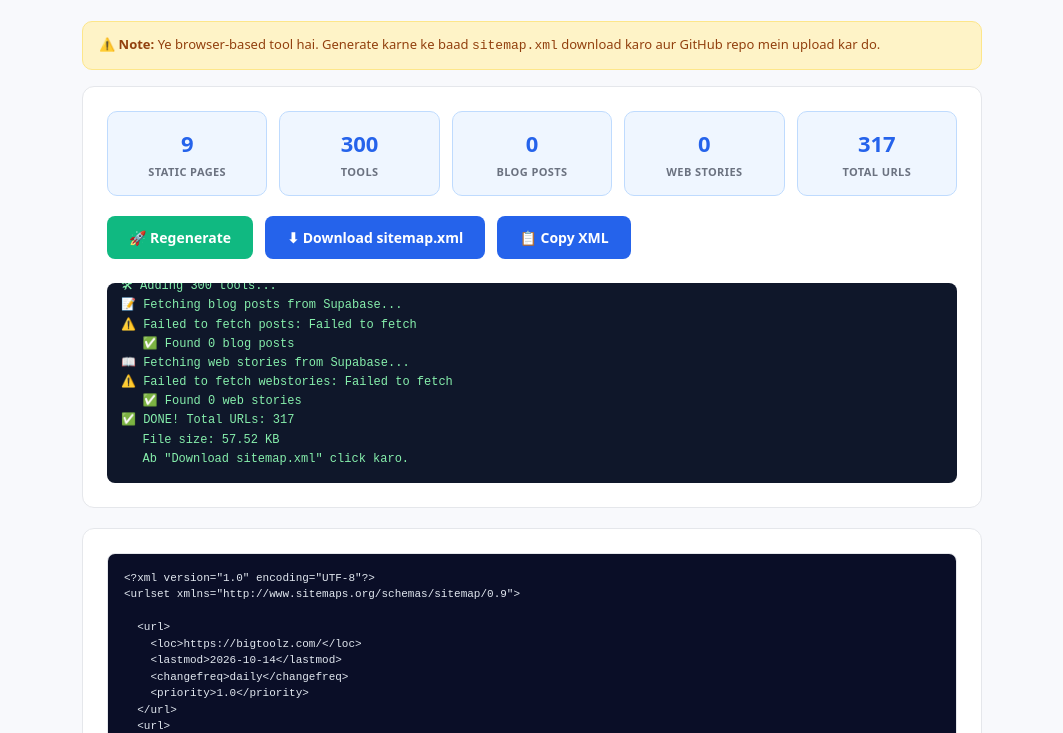
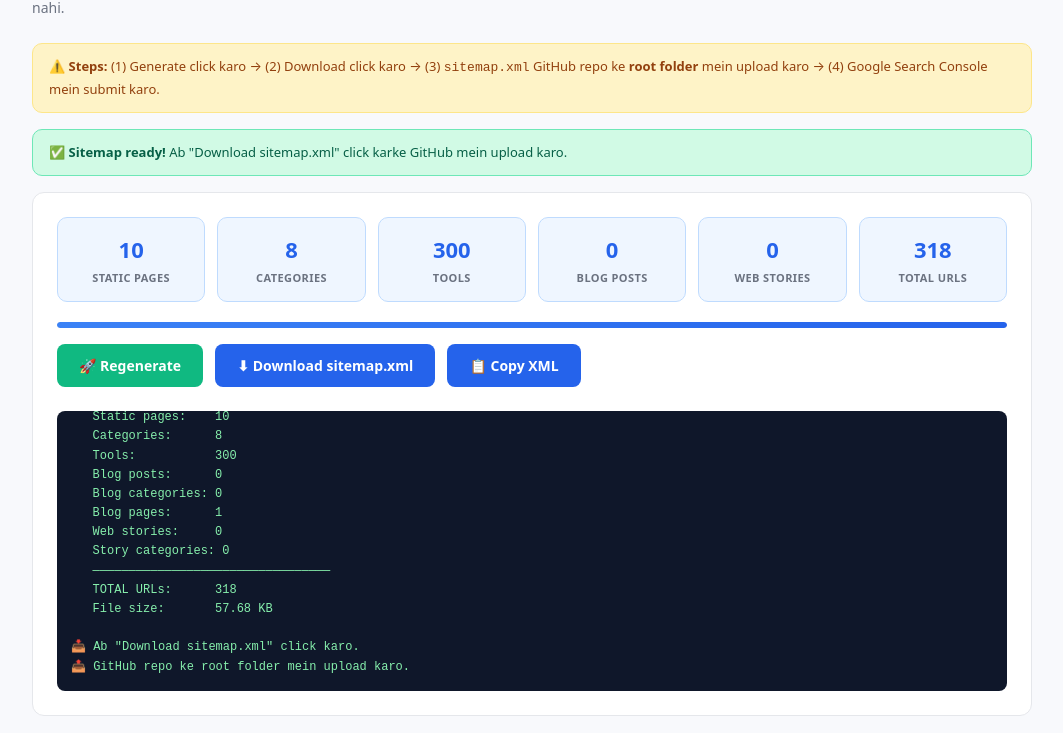
Before and after one commit to bigtoolzcom/Bigtoolz-Website, a website: page admin/sitemap-generator.html in a window 1280 px wide. Shown: the part 99-832 px from the top of the page, without its empty margins (108-1171 px from the left). Drawn offline with Linux system fonts and the light colour scheme; no server answers.

Commit message:
Update sitemap-generator.html

```diff
--- a/admin/sitemap-generator.html
+++ b/admin/sitemap-generator.html
@@ -8,22 +8,27 @@
 <style>
   *{margin:0;padding:0;box-sizing:border-box}
   body{font-family:system-ui,-apple-system,sans-serif;background:#f8f9fc;color:#1a1a2e;padding:24px;line-height:1.6}
-  .container{max-width:900px;margin:0 auto}
+  .container{max-width:1000px;margin:0 auto}
   h1{font-size:26px;font-weight:800;margin-bottom:8px}
   .sub{color:#6b7280;font-size:14px;margin-bottom:24px}
   .card{background:#fff;border:1px solid #e5e7eb;border-radius:12px;padding:24px;margin-bottom:20px}
-  .stats{display:grid;grid-template-columns:repeat(auto-fit,minmax(120px,1fr));gap:12px;margin-bottom:20px}
+  .stats{display:grid;grid-template-columns:repeat(auto-fit,minmax(110px,1fr));gap:12px;margin-bottom:20px}
   .stat{background:#eff6ff;border:1px solid #bfdbfe;border-radius:10px;padding:14px;text-align:center}
   .stat-num{font-size:22px;font-weight:800;color:#2563eb}
   .stat-label{font-size:11px;color:#6b7280;font-weight:600;text-transform:uppercase;letter-spacing:.4px;margin-top:2px}
   .info{background:#fef3c7;border:1px solid #fde68a;border-radius:10px;padding:12px 16px;font-size:13px;color:#92400e;margin-bottom:16px}
+  .success-info{background:#d1fae5;border:1px solid #6ee7b7;border-radius:10px;padding:12px 16px;font-size:13px;color:#065f46;margin-bottom:16px;display:none}
+  .success-info.visible{display:block}
   button{background:#2563eb;color:#fff;border:none;padding:12px 22px;border-radius:8px;font-weight:700;font-size:14px;cursor:pointer;margin-right:8px;margin-bottom:12px;font-family:inherit;transition:background .2s}
   button:hover{background:#1d4ed8}
   button:disabled{opacity:.5;cursor:not-allowed}
   button.success{background:#10b981}
   button.success:hover{background:#059669}
   textarea{width:100%;height:400px;padding:16px;border:1px solid #e5e7eb;border-radius:8px;font-family:'Courier New',monospace;font-size:11px;background:#0a0e27;color:#e2e8f0;resize:vertical;outline:none;line-height:1.5}
-  .log{background:#0f172a;color:#86efac;font-family:monospace;font-size:12px;padding:14px;border-radius:8px;max-height:200px;overflow-y:auto;margin-top:12px;white-space:pre-wrap}
+  .log{background:#0f172a;color:#86efac;font-family:monospace;font-size:12px;padding:14px;border-radius:8px;max-height:280px;overflow-y:auto;margin-top:12px;white-space:pre-wrap;line-height:1.6}
+  .progress-bar{width:100%;height:6px;background:#e5e7eb;border-radius:3px;overflow:hidden;margin-bottom:16px;display:none}
+  .progress-bar.visible{display:block}
+  .progress-fill{height:100%;background:linear-gradient(90deg,#3b82f6,#2563eb);width:0%;transition:width .3s ease;border-radius:3px}
 </style>
 </head>
 <body>
@@ -31,10 +36,14 @@
 <div class="container">
 
   <h1>🗺️ Sitemap Generator</h1>
-  <p class="sub">Click "Generate" — poora sitemap.xml download ho jayega. Koi Node.js nahi, koi terminal nahi.</p>
+  <p class="sub">Ye tool <strong>300+ tools + blog posts + web stories + categories</strong> sab kuch ek hi baar mein sitemap.xml mein add kar dega. Koi Node.js nahi, koi terminal nahi.</p>
 
   <div class="info">
-    ⚠️ <strong>Note:</strong> Ye browser-based tool hai. Generate karne ke baad <code>sitemap.xml</code> download karo aur GitHub repo mein upload kar do.
+    ⚠️ <strong>Steps:</strong> (1) Generate click karo → (2) Download click karo → (3) <code>sitemap.xml</code> GitHub repo ke <strong>root folder</strong> mein upload karo → (4) Google Search Console mein submit karo.
+  </div>
+
+  <div class="success-info" id="successInfo">
+    ✅ <strong>Sitemap ready!</strong> Ab "Download sitemap.xml" click karke GitHub mein upload karo.
   </div>
 
   <div class="card">
@@ -42,6 +51,10 @@
       <div class="stat">
         <div class="stat-num" id="statStatic">0</div>
         <div class="stat-label">Static Pages</div>
+      </div>
+      <div class="stat">
+        <div class="stat-num" id="statCategories">0</div>
+        <div class="stat-label">Categories</div>
       </div>
       <div class="stat">
         <div class="stat-num" id="statTools">0</div>
@@ -61,9 +74,13 @@
       </div>
     </div>
 
+    <div class="progress-bar" id="progressBar">
+      <div class="progress-fill" id="progressFill"></div>
+    </div>
+
     <button id="genBtn" onclick="generate()">🚀 Generate Sitemap</button>
     <button id="dlBtn" onclick="download()" disabled>⬇ Download sitemap.xml</button>
-    <button onclick="copyXml()" id="copyBtn" disabled>📋 Copy XML</button>
+    <button id="copyBtn" onclick="copyXml()" disabled>📋 Copy XML</button>
 
     <div class="log" id="log">Ready to generate...</div>
   </div>
@@ -83,10 +100,17 @@ const SUPABASE_URL = 'https://btmeygsirnyuzsubscde.supabase.co';
 const SUPABASE_KEY = 'sb_publishable_rncmFbKPlBLxkeIEXaFxfQ_rIbjebnJ';
 
 const logEl = document.getElementById('log');
+const progressBar = document.getElementById('progressBar');
+const progressFill = document.getElementById('progressFill');
 
 function log(msg) {
   logEl.textContent += '\n' + msg;
   logEl.scrollTop = logEl.scrollHeight;
+}
+
+function setProgress(percent) {
+  progressBar.classList.add('visible');
+  progressFill.style.width = percent + '%';
 }
 
 /* ===== STATIC PAGES ===== */
@@ -99,7 +123,8 @@ const STATIC_PAGES = [
   { url: '/contact.html', priority: 0.6, changefreq: 'monthly' },
   { url: '/privacy-policy.html', priority: 0.3, changefreq: 'yearly' },
   { url: '/terms.html', priority: 0.3, changefreq: 'yearly' },
-  { url: '/disclaimer.html', priority: 0.3, changefreq: 'yearly' }
+  { url: '/disclaimer.html', priority: 0.3, changefreq: 'yearly' },
+  { url: '/sitemap.xml', priority: 0.3, changefreq: 'weekly' }
 ];
 
 const CATEGORIES = [
@@ -323,7 +348,7 @@ const TOOLS = [
   { cat: 'utility-tools', slug: 'stopwatch', priority: 0.7 },
   { cat: 'utility-tools', slug: 'world-clock', priority: 0.7 },
 
-  // PDF Tools (100) — Sample (baaki add karo)
+  // PDF Tools (100)
   { cat: 'pdf-tools', slug: 'jpg-to-pdf', priority: 0.9 },
   { cat: 'pdf-tools', slug: 'png-to-pdf', priority: 0.8 },
   { cat: 'pdf-tools', slug: 'webp-to-pdf', priority: 0.7 },
@@ -451,10 +476,12 @@ function formatDate(d) {
   catch (e) { return new Date().toISOString().split('T')[0]; }
 }
 
-/* ===== FETCH FROM SUPABASE ===== */
-async function fetchSupabase(table) {
+/* ===== FETCH FROM SUPABASE (with retry) ===== */
+async function fetchSupabase(table, retries) {
+  retries = retries || 2;
+  for (let attempt = 0; attempt <= retries; attempt++) {
     try {
-    const url = SUPABASE_URL + '/rest/v1/' + table + '?status=eq.published&select=slug,updated_at,published_at&order=published_at.desc';
+      const url = SUPABASE_URL + '/rest/v1/' + table + '?status=eq.published&select=slug,updated_at,published_at,category&order=published_at.desc';
       const res = await fetch(url, {
         headers: {
           'apikey': SUPABASE_KEY,
@@ -463,16 +490,24 @@ async function fetchSupabase(table) {
         }
       });
       if (!res.ok) throw new Error('HTTP ' + res.status);
-    return await res.json();
+      const data = await res.json();
+      return Array.isArray(data) ? data : [];
     } catch (err) {
-    log('⚠️ Failed to fetch ' + table + ': ' + err.message);
+      if (attempt === retries) {
+        log('   ⚠️ Failed to fetch ' + table + ': ' + err.message);
         return [];
       }
+      await new Promise(r => setTimeout(r, 1000));
+    }
+  }
+  return [];
 }
 
 /* ===== MAIN GENERATOR ===== */
 async function generate() {
   logEl.textContent = '🚀 Starting sitemap generation...';
+  document.getElementById('successInfo').classList.remove('visible');
+  setProgress(0);
 
   const btn = document.getElementById('genBtn');
   btn.disabled = true;
@@ -482,21 +517,24 @@ async function generate() {
   let xml = '<?xml version="1.0" encoding="UTF-8"?>\n';
   xml += '<urlset xmlns="http://www.sitemaps.org/schemas/sitemap/0.9">\n\n';
 
-  // 1. Static pages
+  /* 1. STATIC PAGES */
   log('📄 Adding ' + STATIC_PAGES.length + ' static pages...');
   STATIC_PAGES.forEach(function(p) {
     xml += urlEntry(SITE_URL + p.url, today, p.changefreq, p.priority);
   });
   document.getElementById('statStatic').textContent = STATIC_PAGES.length;
+  setProgress(10);
 
-  // 2. Categories
-  log('📁 Adding ' + CATEGORIES.length + ' categories...');
+  /* 2. CATEGORIES */
+  log('📁 Adding ' + CATEGORIES.length + ' tool categories...');
   CATEGORIES.forEach(function(cat) {
     xml += urlEntry(SITE_URL + '/tools/' + cat + '/', today, 'weekly', 0.8);
   });
+  document.getElementById('statCategories').textContent = CATEGORIES.length;
+  setProgress(20);
 
-  // 3. Tools
-  log('🛠 Adding ' + TOOLS.length + ' tools...');
+  /* 3. TOOLS */
+  log('🛠 Adding ' + TOOLS.length + ' individual tools...');
   TOOLS.forEach(function(t) {
     xml += urlEntry(
       SITE_URL + '/tools/' + t.cat + '/' + t.slug + '/',
@@ -506,43 +544,96 @@ async function generate() {
     );
   });
   document.getElementById('statTools').textContent = TOOLS.length;
+  setProgress(50);
 
-  // 4. Blog posts
+  /* 4. BLOG POSTS + CATEGORIES */
   log('📝 Fetching blog posts from Supabase...');
   const posts = await fetchSupabase('posts');
-  const postsArr = Array.isArray(posts) ? posts : [];
-  log('   ✅ Found ' + postsArr.length + ' blog posts');
-  postsArr.forEach(function(p) {
+  log('   ✅ Found ' + posts.length + ' blog posts');
+  posts.forEach(function(p) {
     const lm = formatDate(p.updated_at || p.published_at);
-    xml += urlEntry(SITE_URL + '/blog/post.html?slug=' + p.slug, lm, 'monthly', 0.7);
+    xml += urlEntry(SITE_URL + '/blog/post.html?slug=' + encodeURIComponent(p.slug), lm, 'monthly', 0.7);
   });
-  document.getElementById('statBlog').textContent = postsArr.length;
+  document.getElementById('statBlog').textContent = posts.length;
 
-  // 5. Web stories
+  /* 4b. Blog categories */
+  const blogCats = {};
+  posts.forEach(function(p) { if (p.category) blogCats[p.category] = true; });
+  const blogCatList = Object.keys(blogCats);
+  if (blogCatList.length > 0) {
+    log('📁 Adding ' + blogCatList.length + ' blog categories...');
+    blogCatList.forEach(function(cat) {
+      xml += urlEntry(SITE_URL + '/blog/?category=' + encodeURIComponent(cat), today, 'weekly', 0.6);
+    });
+  }
+
+  /* 4c. Blog pagination pages */
+  const POSTS_PER_PAGE = 10;
+  const totalBlogPages = Math.ceil(posts.length / POSTS_PER_PAGE);
+  if (totalBlogPages > 1) {
+    log('📄 Adding ' + (totalBlogPages - 1) + ' blog pagination pages...');
+    for (let p = 2; p <= totalBlogPages; p++) {
+      xml += urlEntry(SITE_URL + '/blog/?page=' + p, today, 'weekly', 0.5);
+    }
+  }
+  setProgress(70);
+
+  /* 5. WEB STORIES + CATEGORIES */
   log('📖 Fetching web stories from Supabase...');
   const stories = await fetchSupabase('webstories');
-  const storiesArr = Array.isArray(stories) ? stories : [];
-  log('   ✅ Found ' + storiesArr.length + ' web stories');
-  storiesArr.forEach(function(s) {
+  log('   ✅ Found ' + stories.length + ' web stories');
+  stories.forEach(function(s) {
     const lm = formatDate(s.updated_at || s.published_at);
-    xml += urlEntry(SITE_URL + '/webstories/view.html?slug=' + s.slug, lm, 'monthly', 0.6);
+    xml += urlEntry(SITE_URL + '/webstories/view.html?slug=' + encodeURIComponent(s.slug), lm, 'monthly', 0.6);
   });
-  document.getElementById('statStories').textContent = storiesArr.length;
+  document.getElementById('statStories').textContent = stories.length;
+
+  /* 5b. Web story categories */
+  const storyCats = {};
+  stories.forEach(function(s) { if (s.category) storyCats[s.category] = true; });
+  const storyCatList = Object.keys(storyCats);
+  if (storyCatList.length > 0) {
+    log('📁 Adding ' + storyCatList.length + ' web story categories...');
+    storyCatList.forEach(function(cat) {
+      xml += urlEntry(SITE_URL + '/webstories/?category=' + encodeURIComponent(cat), today, 'weekly', 0.5);
+    });
+  }
+  setProgress(85);
 
   xml += '\n</urlset>\n';
 
-  // Count URLs
+  /* COUNT URLs */
   const urlCount = (xml.match(/<url>/g) || []).length;
   document.getElementById('statTotal').textContent = urlCount;
 
-  // Display
+  /* DISPLAY */
   document.getElementById('output').value = xml;
   document.getElementById('dlBtn').disabled = false;
   document.getElementById('copyBtn').disabled = false;
 
-  log('✅ DONE! Total URLs: ' + urlCount);
-  log('   File size: ' + (xml.length / 1024).toFixed(2) + ' KB');
-  log('   Ab "Download sitemap.xml" click karo.');
+  setProgress(100);
+
+  /* SUMMARY */
+  log('');
+  log('═══════════════════════════════════════');
+  log('✅ SITEMAP GENERATED SUCCESSFULLY!');
+  log('═══════════════════════════════════════');
+  log('   Static pages:    ' + STATIC_PAGES.length);
+  log('   Categories:      ' + CATEGORIES.length);
+  log('   Tools:           ' + TOOLS.length);
+  log('   Blog posts:      ' + posts.length);
+  log('   Blog categories: ' + blogCatList.length);
+  log('   Blog pages:      ' + (totalBlogPages > 1 ? totalBlogPages : 1));
+  log('   Web stories:     ' + stories.length);
+  log('   Story categories: ' + storyCatList.length);
+  log('   ─────────────────────────────────');
+  log('   TOTAL URLs:      ' + urlCount);
+  log('   File size:       ' + (xml.length / 1024).toFixed(2) + ' KB');
+  log('');
+  log('📥 Ab "Download sitemap.xml" click karo.');
+  log('📤 GitHub repo ke root folder mein upload karo.');
+
+  document.getElementById('successInfo').classList.add('visible');
 
   btn.disabled = false;
   btn.textContent = '🚀 Regenerate';
@@ -565,7 +656,7 @@ function download() {
   URL.revokeObjectURL(url);
 
   log('📥 sitemap.xml downloaded!');
-  log('   Ab is file ko GitHub repo mein upload karo (root folder mein).');
+  log('   GitHub repo ke root folder mein upload karo.');
 }
 
 /* ===== COPY XML ===== */
@@ -576,13 +667,13 @@ async function copyXml() {
     await navigator.clipboard.writeText(xml);
     log('📋 XML copied to clipboard!');
   } catch (e) {
-    log('❌ Copy failed');
+    log('❌ Copy failed — manually select and copy.');
   }
 }
 
 /* ===== AUTO RUN ON LOAD ===== */
 document.addEventListener('DOMContentLoaded', function() {
-  generate();
+  setTimeout(generate, 500);
 });
 </script>
 
```
Lines whose indentation alone changed are shown as unchanged.
